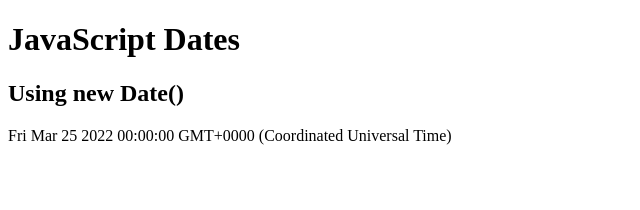
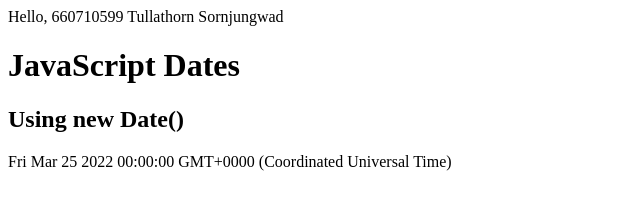
Before and after one commit to 660710599/517101_599, a plain HTML site: page index.html in a window 1280 px wide. Shown: the whole page, without its empty margins (0-640 px from the left). Drawn offline with Linux system fonts and the light colour scheme.

Commit message:
add id and name
เพิ่มบรรทัดที่แสดงชื่อ นามสกุลและรหัสนศ.

```diff
--- a/index.html
+++ b/index.html
@@ -1,7 +1,7 @@
 <!DOCTYPE html>
 <html>
 <body>
-
+Hello, 660710599 Tullathorn Sornjungwad
 <h1>JavaScript Dates</h1>
 <h2>Using new Date()</h2>
 
```
